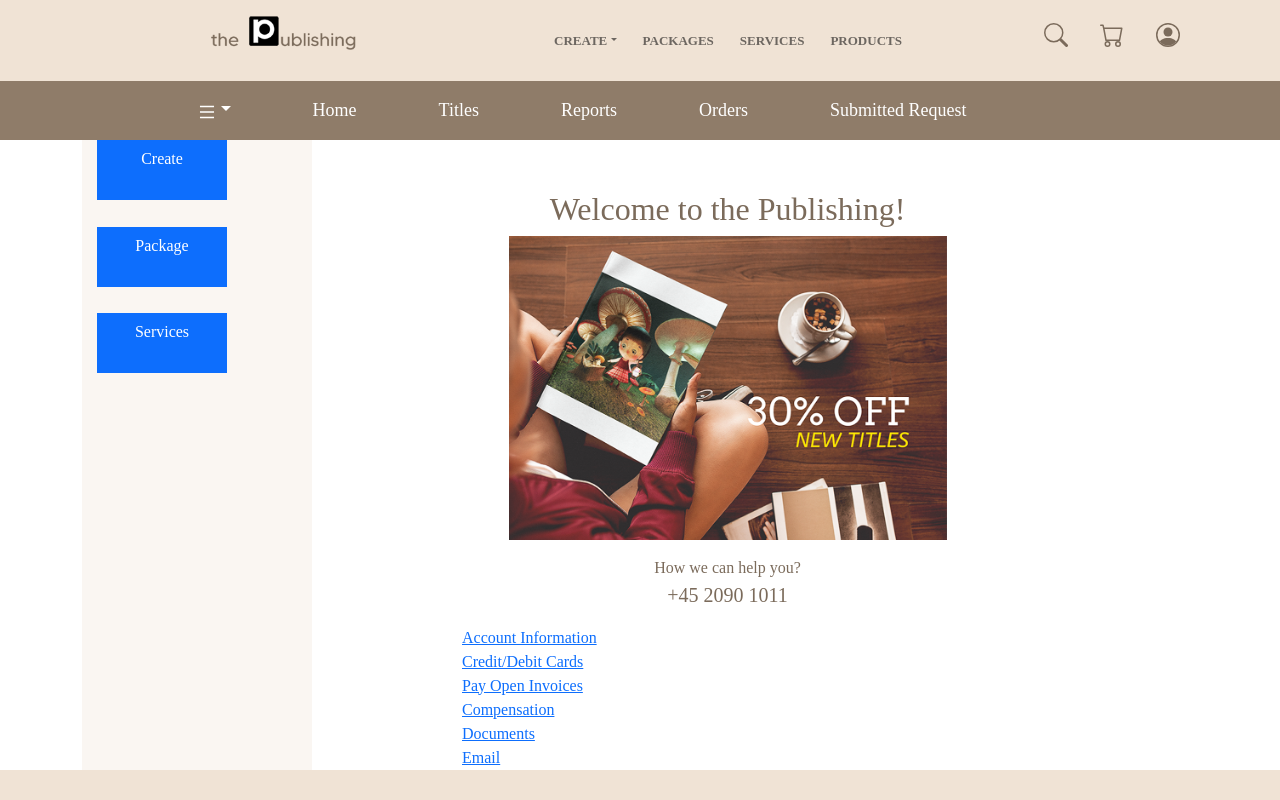
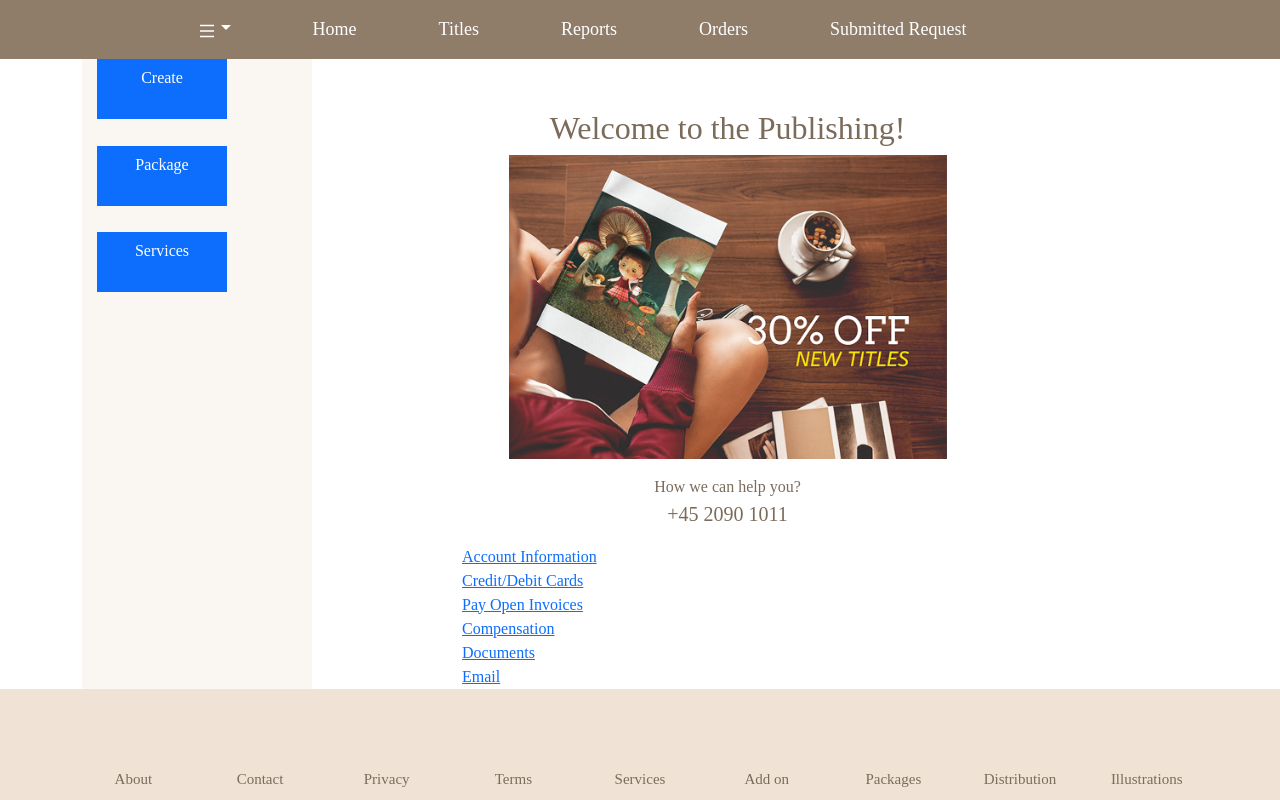
Before and after one commit to poloyacero/publish-web, a Next.js app: page /dashboard/homedashboard in a window 1280 px wide. Shown: the top 800 px of the page. Built offline with nearby package versions, Linux system fonts and the light colour scheme; a web font is replaced by a local one.

Commit message:
remove navbar

```diff
--- a/pages/dashboard/emaildashboard.tsx
+++ b/pages/dashboard/emaildashboard.tsx
@@ -1,7 +1,7 @@
 import React from 'react'
 import Head from 'next/head'
 import NavMenuDashboard from '../../components/Dashboard/Navdashboard'
-import NavMenu from '../../components/Nav'
+// import NavMenu from '../../components/Nav'
 import styles from '../../styles/Home.module.css'
 import styles2 from '../../components/Dashboard/NavMenuDashboard.module.css'
 import styleIn from '../../styles/inputstyle.module.css'
@@ -16,7 +16,7 @@ export default function emaildashboard() {
         <title>Email</title>
         <link rel="icon" href="/thepublishing.svg" />
       </Head>
-      <NavMenu />
+      {/* <NavMenu /> */}
       <NavMenuDashboard className={styles.home}/>
 
         <Container fluid>
--- a/pages/dashboard/homedashboard.tsx
+++ b/pages/dashboard/homedashboard.tsx
@@ -2,7 +2,7 @@ import React from 'react'
 import Head from 'next/head'
 import Link from 'next/link'
 import NavMenuDashboard from '../../components/Dashboard/Navdashboard'
-import NavMenu from '../../components/Nav'
+// import NavMenu from '../../components/Nav'
 import Sidebar from '../../components/Dashboard/Sidebar'
 import styles from '../../styles/Home.module.css'
 import styles2 from '../../components/Dashboard/NavMenuDashboard.module.css'
@@ -17,7 +17,7 @@ export default function homedashboard() {
         <title>Home Dashboard</title>
         <link rel="icon" href="/thepublishing.svg" />
       </Head>
-      <NavMenu />
+      {/* <NavMenu /> */}
       <NavMenuDashboard className={styles.home}/>
 
         <Container fluid>
```
